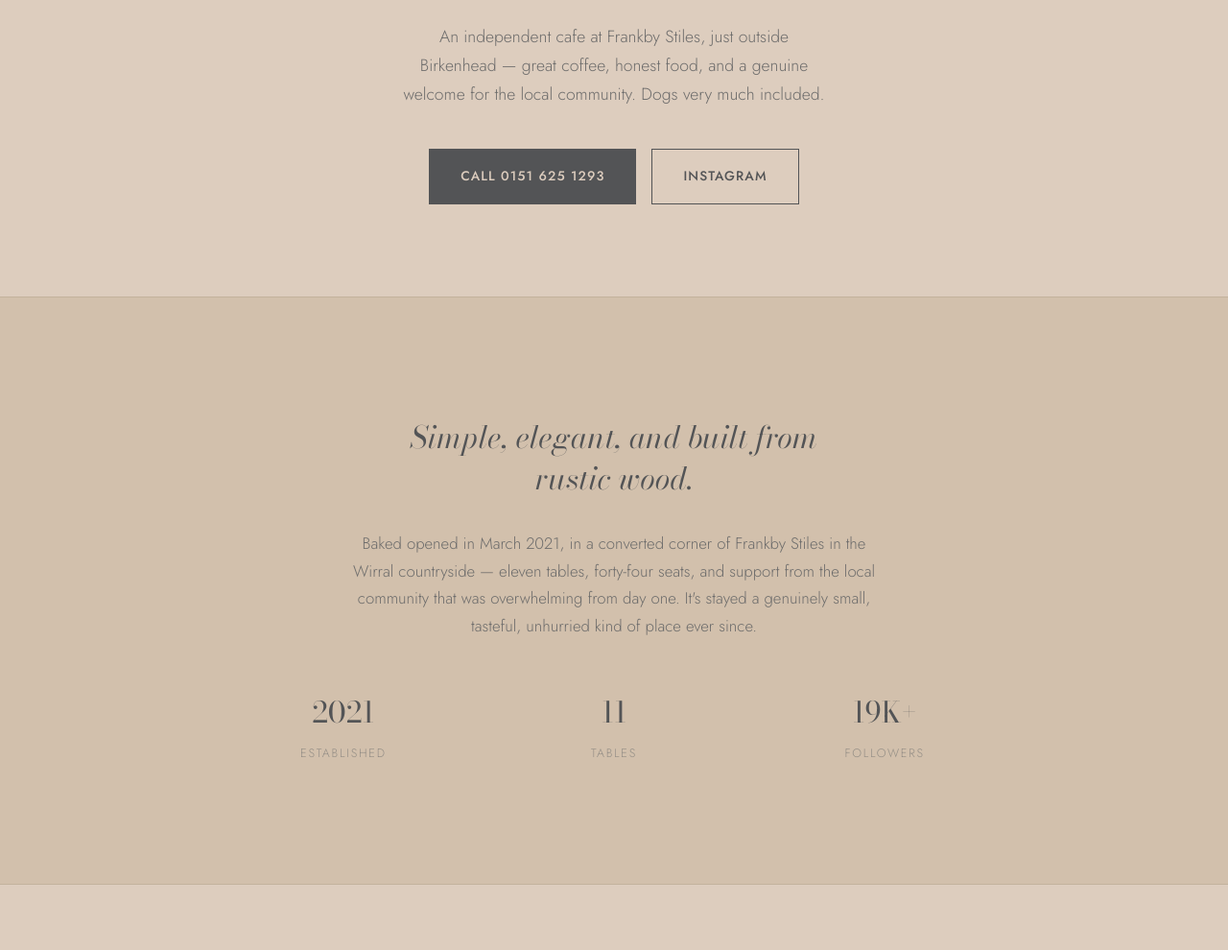
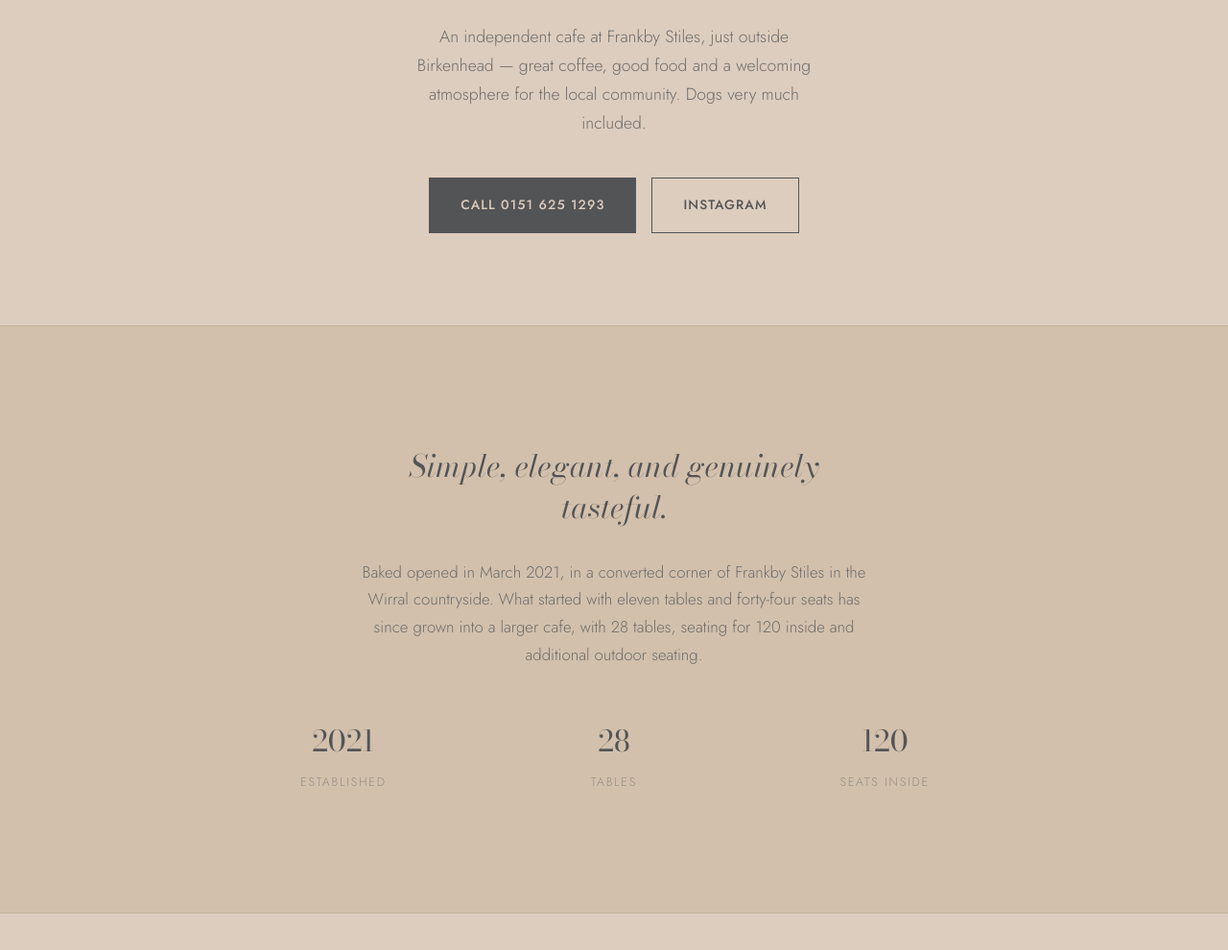
Before and after one commit to archierawlinson10-arch/archierawlinson10-arch.github.io, a plain HTML site: page baked/index.html in a window 1280 px wide. Shown: the part 586-1576 px from the top of the page at 96% size. Drawn offline with nearby package versions, Linux system fonts and the light colour scheme.

Commit message:
Fix outdated table/seating stats, remove unverified follower count

```diff
--- a/baked/index.html
+++ b/baked/index.html
@@ -118,7 +118,7 @@
         <span class="brand">Baked</span>
         <span class="script">cafe</span>
       </div>
-      <p class="lede">An independent cafe at Frankby Stiles, just outside Birkenhead — great coffee, honest food, and a genuine welcome for the local community. Dogs very much included.</p>
+      <p class="lede">An independent cafe at Frankby Stiles, just outside Birkenhead — great coffee, good food and a welcoming atmosphere for the local community. Dogs very much included.</p>
       <div class="hero-actions">
         <a class="btn btn-primary" href="tel:+441516251293">Call 0151 625 1293</a>
         <a class="btn btn-ghost" href="https://www.instagram.com/baked.est21cafe/" target="_blank" rel="noopener">Instagram</a>
@@ -128,12 +128,12 @@
 
   <section id="about" class="about reveal">
     <div class="wrap about-inner">
-      <p class="quote">Simple, elegant, and built from rustic wood.</p>
-      <p class="body">Baked opened in March 2021, in a converted corner of Frankby Stiles in the Wirral countryside — eleven tables, forty-four seats, and support from the local community that was overwhelming from day one. It's stayed a genuinely small, tasteful, unhurried kind of place ever since.</p>
+      <p class="quote">Simple, elegant, and genuinely tasteful.</p>
+      <p class="body">Baked opened in March 2021, in a converted corner of Frankby Stiles in the Wirral countryside. What started with eleven tables and forty-four seats has since grown into a larger cafe, with 28 tables, seating for 120 inside and additional outdoor seating.</p>
       <div class="facts">
         <div class="fact"><span class="num">2021</span><span class="label">Established</span></div>
-        <div class="fact"><span class="num">11</span><span class="label">Tables</span></div>
-        <div class="fact"><span class="num">19K+</span><span class="label">Followers</span></div>
+        <div class="fact"><span class="num">28</span><span class="label">Tables</span></div>
+        <div class="fact"><span class="num">120</span><span class="label">Seats Inside</span></div>
       </div>
     </div>
   </section>
```
